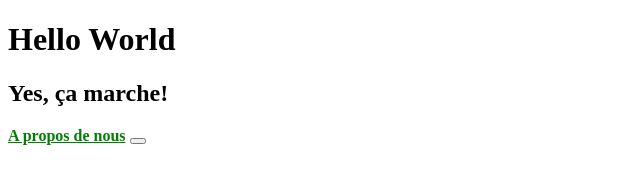
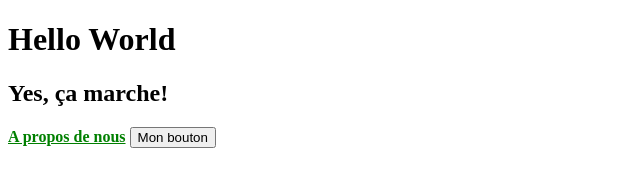
Before and after one commit to dardansahitaj-hub/dardansahitaj-hub.github.io, a plain HTML site: page index.html in a window 1280 px wide. Shown: the whole page, without its empty margins (0-640 px from the left). Drawn offline with Linux system fonts and the light colour scheme.

Commit message:
Corriger faute d'orthographe

```diff
--- a/index.html
+++ b/index.html
@@ -10,7 +10,7 @@
     <h1 id="titre">Hello World</h1>
     <h2>Yes, ça marche!</h2>
     <a href="about.html">A propos de nous</a>
-    <button id="monBouton"aria-placeholder="Rendre le titre rouge"></button>
+    <button id="mon-bouton" aria-placeholder="Rendre le titre rouge">Mon bouton</button>
 
     <script src="main.js"></script>
 </body>
```
